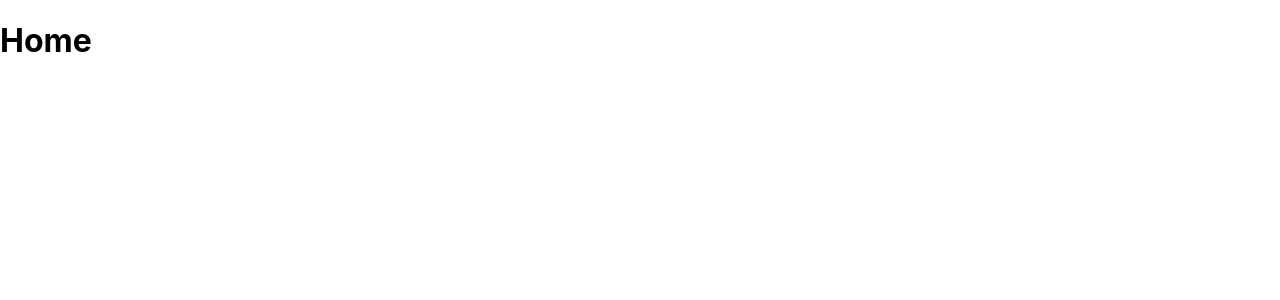
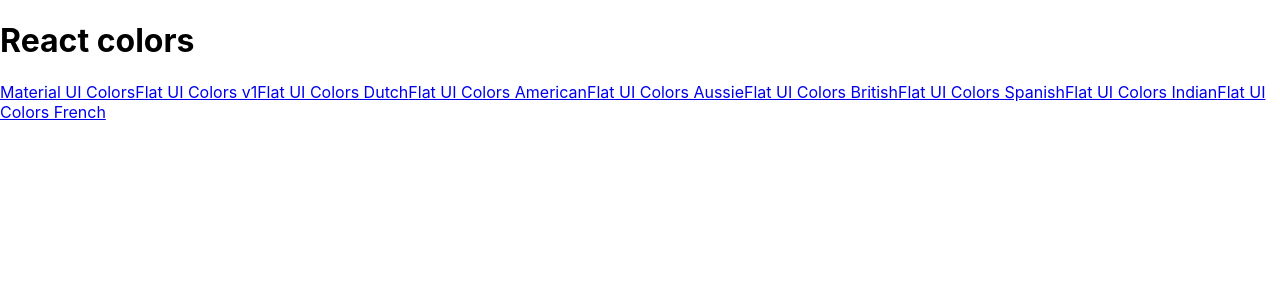
Before and after one commit to karlbalagtey/react-palette, a React (Create React App) app: page / in a window 1280 px wide. Shown: the top 300 px of the page. Built offline with nearby package versions, Linux system fonts and the light colour scheme.

Commit message:
Added PaletteList and Links

```diff
--- a/src/App.js
+++ b/src/App.js
@@ -1,6 +1,7 @@
 import React, { Component } from 'react';
 import { Route, Switch } from 'react-router-dom';
 import Palette from './Palette';
+import PaletteList from './PaletteList';
 import seedColors from './seedColors';
 import { generatePalette } from './colorHelpers';
 
@@ -17,7 +18,10 @@
 	        	<Route
 	        		exact
 	        		path="/"
-	        		render={() => <h1>Home</h1>} />
+	        		render={() => (
+	        			<PaletteList palettes={seedColors} />
+	        		)}
+	        	/>
 	        	<Route
 	        		exact
 	        		path="/palette/:id"
--- a/src/Navbar.js
+++ b/src/Navbar.js
@@ -1,4 +1,5 @@
 import React, { Component } from 'react';
+import { Link } from 'react-router-dom';
 import Select from '@material-ui/core/Select';
 import MenuItem from '@material-ui/core/MenuItem';
 import Snackbar from '@material-ui/core/Snackbar';
@@ -33,7 +34,7 @@
 		return (
 			<header className='Navbar'>
 				<div className='logo'>
-					<a href='#'>reactcolorpicker</a>
+					<Link to='/'>reactcolorpicker</Link>
 				</div>
 
 				<div className='slider-container'>
--- /dev/null
+++ b/src/PaletteList.js
@@ -0,0 +1,19 @@
+import React, { Component } from 'react';
+import { Link } from 'react-router-dom';
+
+class PaletteList extends Component {
+	render() {
+		const { palettes } = this.props;
+
+		return (
+			<div>
+				<h1>React colors</h1>
+				{palettes.map(palette => (
+					<Link to={`/palette/${palette.id}`}>{palette.paletteName}</Link>
+				))}
+			</div>
+		);
+	}
+}
+
+export default PaletteList;
```
